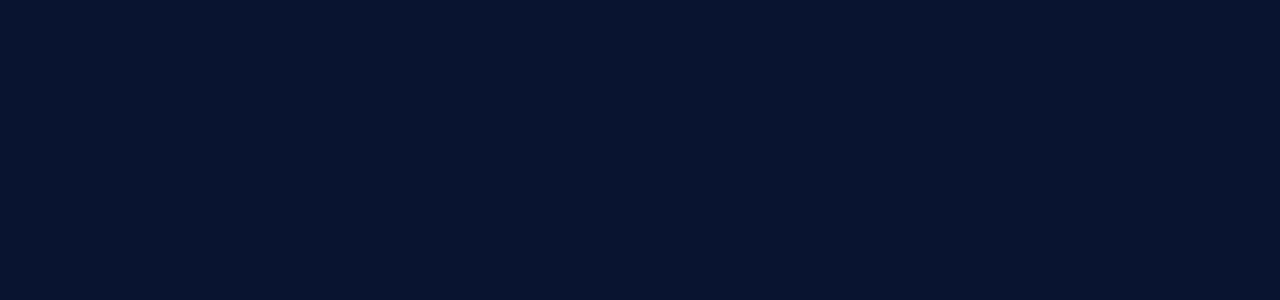
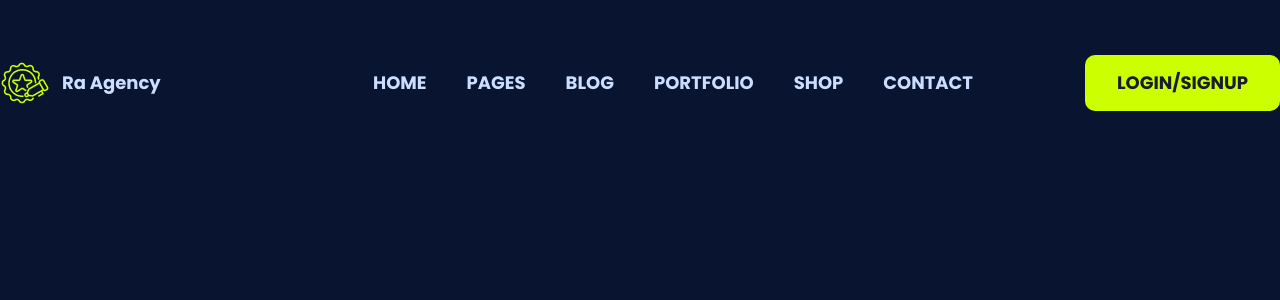
Before and after one commit to resalatislam5/Ra-Agency, a Next.js app: page / in a window 1280 px wide. Shown: the top 300 px of the page. Built offline with nearby package versions, Linux system fonts and the light colour scheme.

Commit message:
Header section create

```diff
--- a/src/app/layout.tsx
+++ b/src/app/layout.tsx
@@ -1,8 +1,8 @@
 import type { Metadata } from "next";
 import { Inter, Poppins } from "next/font/google";
 import "./globals.css";
+import { Navber } from "@/components";
 
-// const inter = Inter({ subsets: ["latin"] });
 const poppins = Poppins({
   subsets: ["latin"],
   weight: ["400", "500", "600", "700"],
@@ -20,7 +20,10 @@ export default function RootLayout({
 }>) {
   return (
     <html lang="en">
-      <body className={poppins.className}>{children}</body>
+      <body className={`${poppins.className} max-w-7xl mx-auto text-[#CCDEFF]`}>
+        <Navber />
+        {children}
+      </body>
     </html>
   );
 }
--- a/src/components/index.tsx
+++ b/src/components/index.tsx
@@ -0,0 +1,4 @@
+import Navber from "./shared/Navber";
+import CustomButton from "./utils/CustomButton";
+
+export {Navber, CustomButton}
--- /dev/null
+++ b/src/components/shared/Navber.tsx
@@ -0,0 +1,68 @@
+"use client";
+import { navItems } from "@/constants";
+import Link from "next/link";
+import { useState } from "react";
+import CustomButton from "../utils/CustomButton";
+import logo from "@/assets/logo.png"
+import Image from "next/image";
+function Navber() {
+  const [navShow, SetNavShow] = useState(false);
+  return (
+    <>
+      {/*------ mobile screen show this code start ------- */}
+      <div
+        className={`${
+          navShow ? "w-full" : "w-0"
+        } h-full absolute z-10 top-0 left-0 bg-[#111] overflow-x-hidden transition-transform pt-10 text-center`}
+      >
+        <a
+          href="javascript:void(0)"
+          className="absolute top-0 right-5 text-4xl ml-10 block text-[#818181] hover:text-[#f1f1f1]"
+          onClick={() => SetNavShow(false)}
+        >
+          &times;
+        </a>
+        {navItems.map((e, i) => (
+          <Link
+            className="p-2 text-2xl text-[#818181] block hover:text-[#f1f1f1]"
+            href={e.to}
+            key={i}
+            onClick={() => SetNavShow(false)}
+          >
+            {e.title}
+          </Link>
+        ))}
+      </div>
+      {/*------ mobile screen show this code end ------- */}
+      {/*------ desktop screen show this code start ------- */}
+      <header className="py-[55px]">
+        <div className="flex justify-between">
+          <div className="flex items-center gap-3">
+            <div className="w-[50px] h-[50px]">
+              <Image className="w-full h-full" src={logo} loading="lazy" alt="logo" />
+            </div>
+            <h1 className="text-lg font-bold">Ra Agency</h1>
+          </div>
+          <div className="flex gap-28 items-center">
+            <div className="flex text-paragraph font-bold gap-10">
+              {navItems.map((e, i) => (
+                <Link
+                  className=" "
+                  href={e.to}
+                  key={i}
+                  onClick={() => SetNavShow(false)}
+                >
+                  {e.title}
+                </Link>
+              ))}
+            </div>
+            <CustomButton title="LOGIN/SIGNUP" to="/" />
+          </div>
+        </div>
+      </header>
+      {/*------ desktop screen show this code end ------- */}
+    </>
+  );
+}
+
+export default Navber;
--- /dev/null
+++ b/src/components/utils/CustomButton.tsx
@@ -0,0 +1,15 @@
+import { coustomButtonTypes } from "@/types";
+import Link from "next/link";
+
+function CustomButton({ title, to }: coustomButtonTypes) {
+  return (
+    <Link
+      className="bg-[#CF0] py-4 px-8 rounded-[10px] text-paragraph font-bold text-[#171D2D]"
+      href={to}
+    >
+      {title}
+    </Link>
+  );
+}
+
+export default CustomButton;
--- /dev/null
+++ b/src/constants/index.tsx
@@ -0,0 +1,32 @@
+export const navItems = [
+  {
+    _id: 1001,
+    title: "HOME",
+    to: "/",
+  },
+  {
+    _id: 1002,
+    title: "PAGES",
+    to: "/",
+  },
+  {
+    _id: 1003,
+    title: "BLOG",
+    to: "/",
+  },
+  {
+    _id: 1004,
+    title: "PORTFOLIO",
+    to: "/",
+  },
+  {
+    _id: 1005,
+    title: "SHOP",
+    to: "/",
+  },
+  {
+    _id: 1006,
+    title: "CONTACT",
+    to: "/",
+  },
+];
--- /dev/null
+++ b/src/types/index.tsx
@@ -0,0 +1,4 @@
+export interface coustomButtonTypes {
+    title: string,
+    to: string
+}
```
Also changed, not shown: src/assets/logo.png (added).
